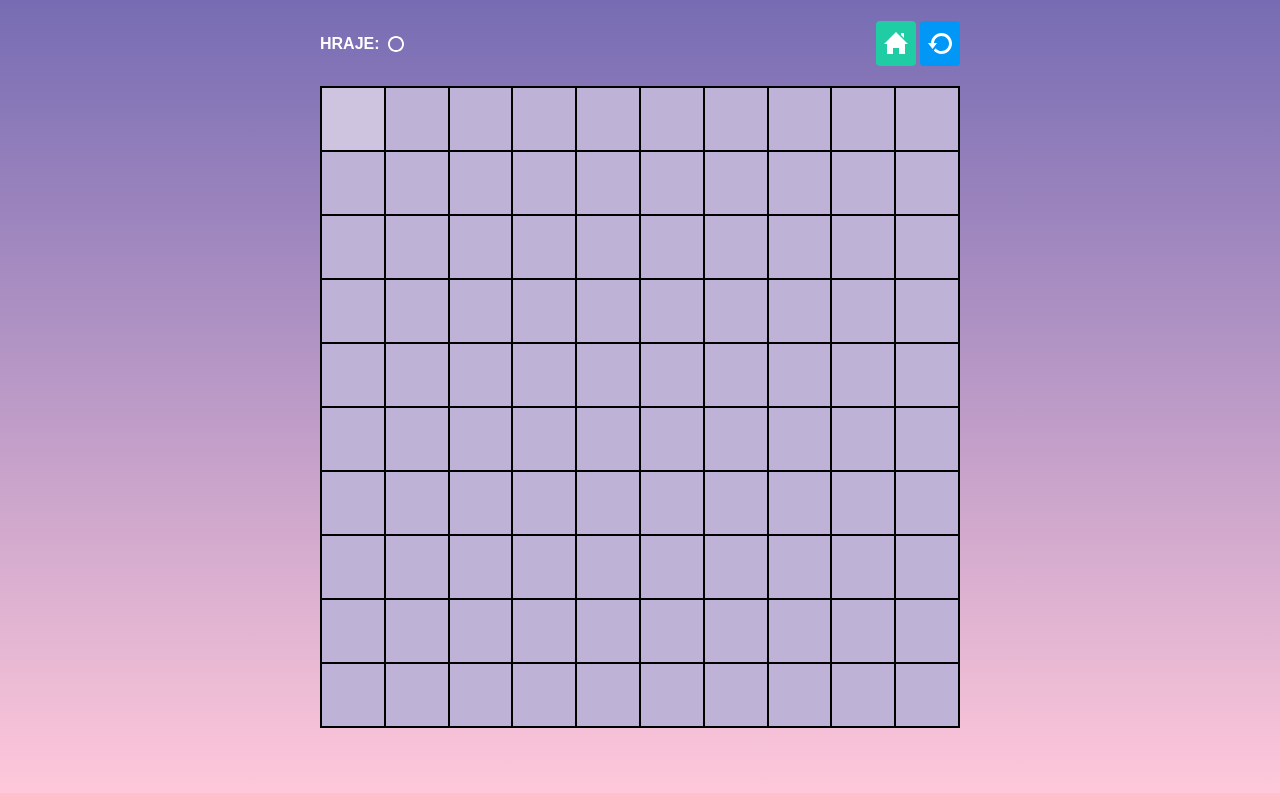
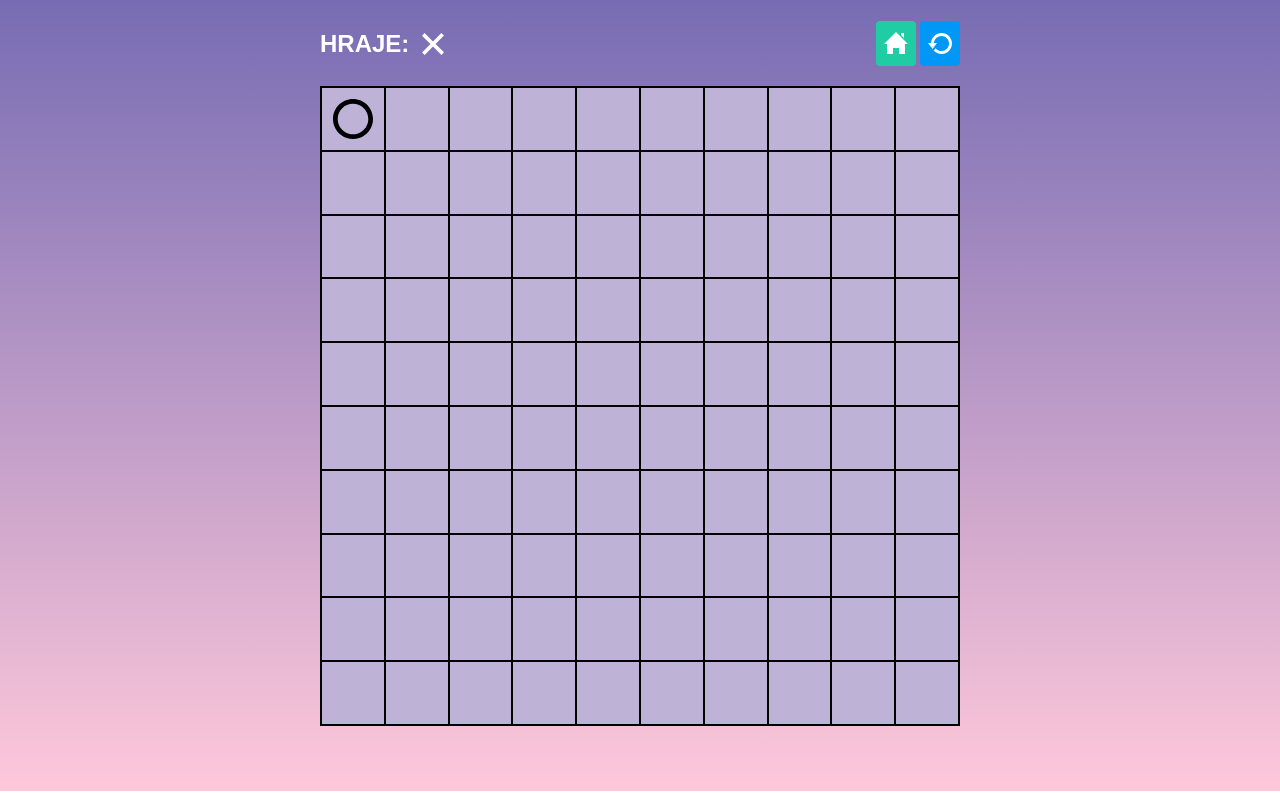
Before and after one commit to hstupkova/piskvorky, a plain HTML site: page hra.html in a window 1280 px wide. Both pictures are taken after a click on the button 352 px from the left and 247 px from the top of the page. Shown: the part 128-921 px from the top of the page. Drawn offline with Linux system fonts and the light colour scheme.

Commit message:
js function adding symbols

```diff
--- a/hra.html
+++ b/hra.html
@@ -131,5 +131,7 @@
       <button class="grid__square"></button>
     </div>
   </div>
+
+  <script src="hra.js"></script>
 </body>
 </html>
--- /dev/null
+++ b/hra.js
@@ -0,0 +1,22 @@
+'use strict';
+
+let player = 'circle';
+const gridSquareElmArr = document.querySelectorAll('.grid__square');
+
+const addSymbol = ({srcElement}) => {
+  if (!srcElement.classList.contains('grid__square--circle') && !srcElement.classList.contains('grid__square--cross')) {
+    srcElement.classList.add(`grid__square--${player}`);
+    srcElement.disabled = true;
+    if (player === 'circle') {
+      player = 'cross';
+      document.querySelector('.controls__symbol').src = 'cross.svg';
+    } else {
+      player = 'circle';
+      document.querySelector('.controls__symbol').src = 'circle.svg';
+    }
+  }
+};
+
+for (let i = 0; i < gridSquareElmArr.length; i++) {
+  gridSquareElmArr[i].addEventListener('click', addSymbol);
+};
--- a/style.css
+++ b/style.css
@@ -38,7 +38,7 @@ body {
 }
 
 .game-play {
-  max-width: 80vmin;
+  width: 80vmin;
   margin: 65px auto;
 }
 
@@ -187,6 +187,8 @@ body {
 }
 
 .controls__player {
+  font-size: 1.5em;
+
   display: flex;
   justify-content: flex-start;
   align-items: center;
@@ -243,13 +245,16 @@ body {
   display: flex;
   flex-wrap: wrap;
 
+  width: 80vmin;
+  height: 80vmin;
+
   border: 1px solid black;
 }
 
 .grid__square {
   flex: 1 1 10%;
 
-  height: calc(80vmin * 0.1);
+  height: 10%;
 
   background-color: #BEB2D7;
   border: 1px solid black;
@@ -259,3 +264,31 @@ body {
 .grid__square:focus {
   background-color: #CEC4DF;
 }
+
+@keyframes showSymbol {
+	0% {
+		background-size: 0%;
+	}
+
+	100% {
+		background-size: 65%;
+	}
+}
+
+.grid__square--circle {
+  background-image: url('circle.svg');
+  background-position: center;
+  background-repeat: no-repeat;
+  background-size: 65%;
+
+  animation: showSymbol 0.15s;
+}
+
+.grid__square--cross {
+  background-image: url('cross.svg');
+  background-position: center;
+  background-repeat: no-repeat;
+  background-size: 65%;
+
+  animation: showSymbol 0.15s;
+}
```
